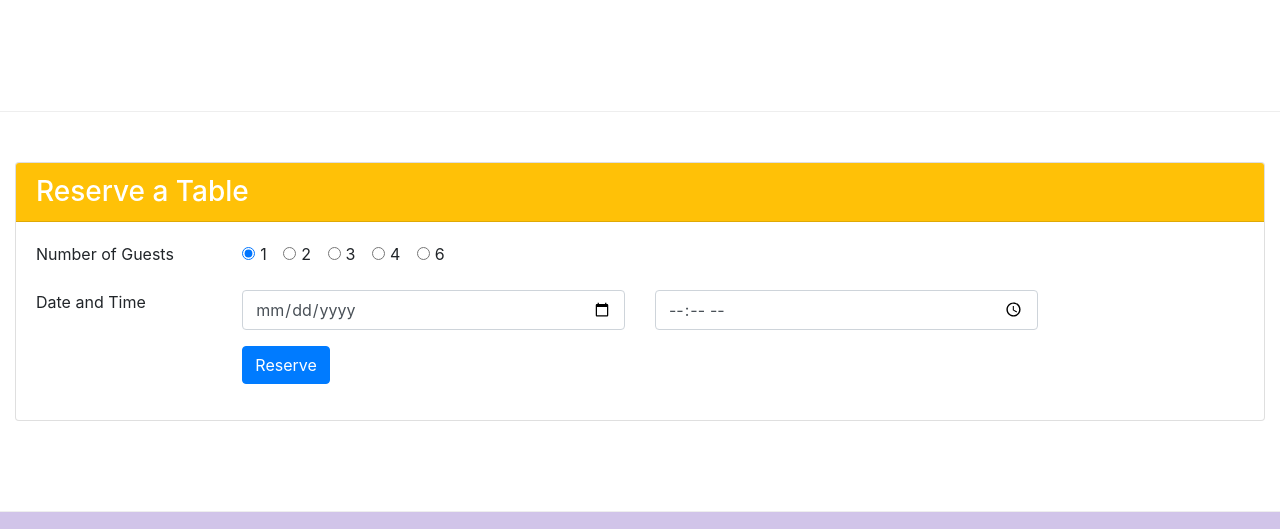
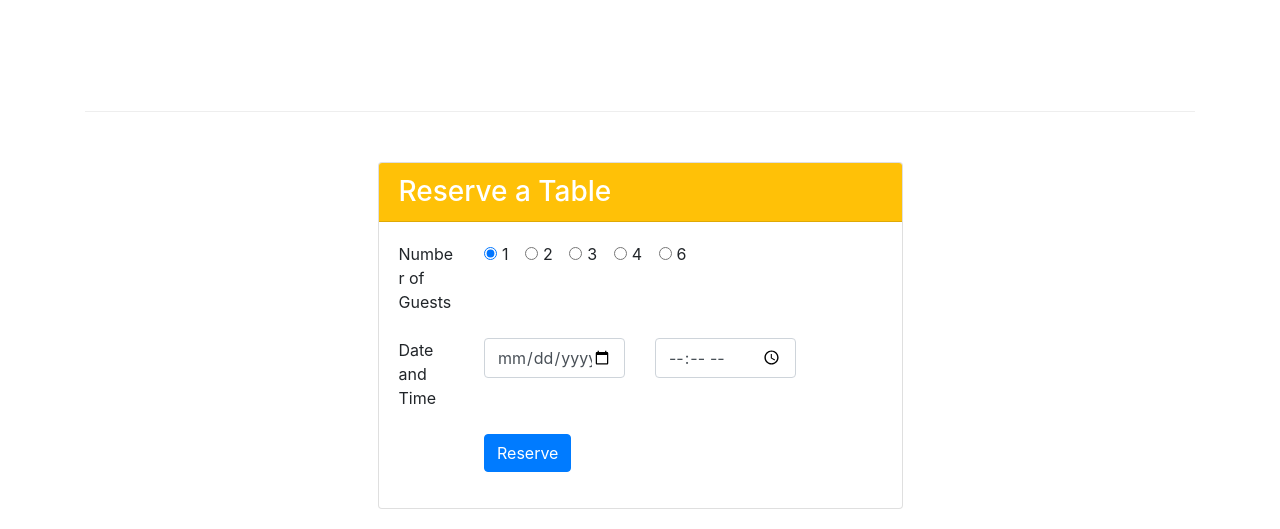
Before and after one commit to rit7897/conFusion, a website: page index.html in a window 1280 px wide. Shown: the part 1422-1951 px from the top of the page. Drawn offline with nearby package versions, Linux system fonts and the light colour scheme.

Commit message:
Assignment 2_1

```diff
--- a/index.html
+++ b/index.html
@@ -85,7 +85,6 @@
                 <img class="d-flex mr-3 img-thumbnail align-self-center" src="img/buffet.png" alt="buffet">
               </div>
               </div>
-            </div>
         </div>
 
         <div class="row row-content align-items-center">
@@ -110,7 +109,7 @@
         </div>
 
         <div class="row row-content justify-content-center"  id="reservation">
-          <div class="col-12">
+          <div class="col-6 align-self-center">
             <div class="card">
               <h3 class="card-header bg-warning text-white">Reserve a Table</h3>
               <div class="card-body">
```
